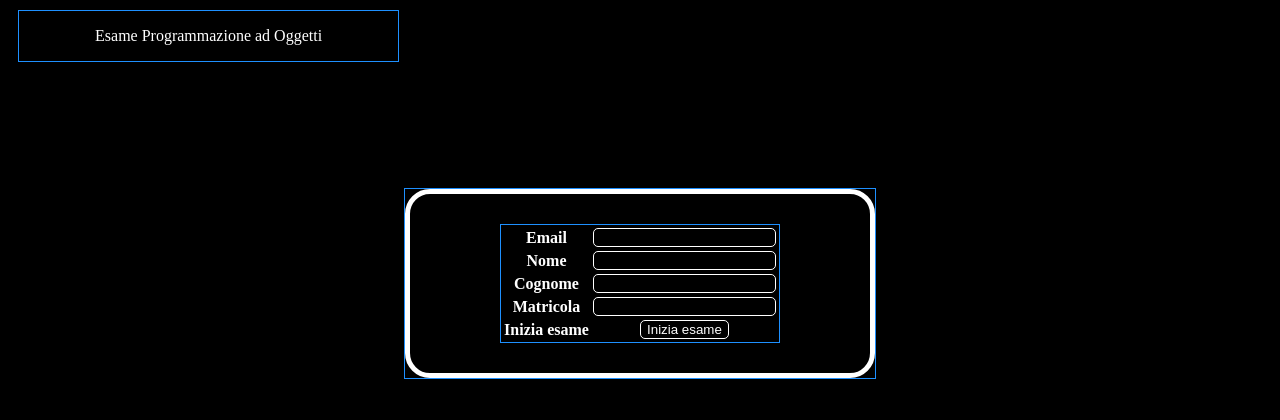
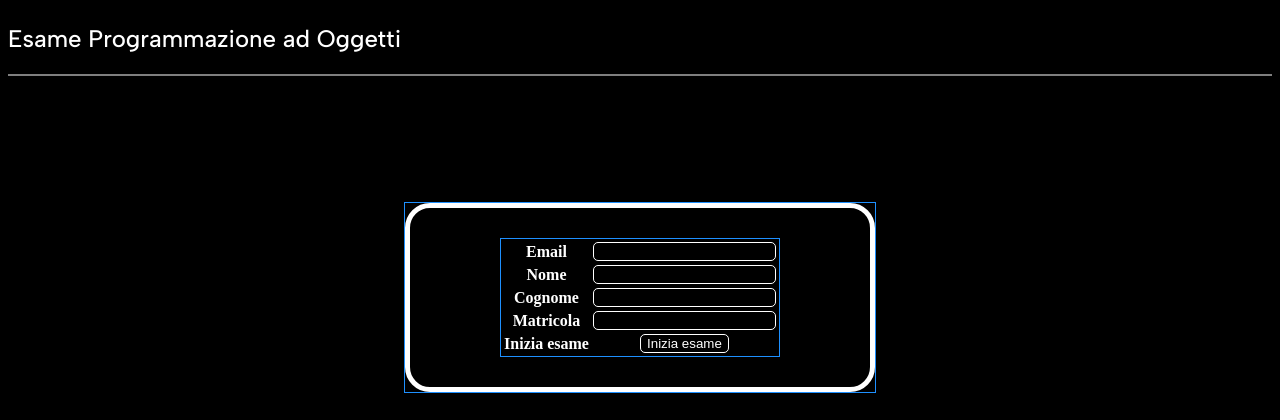
Before and after one commit to MColombari/WebCompilingExams, a Flask app: page /login in a window 1280 px wide. Shown: the top 420 px of the page. Run offline with Flask 2, Linux system fonts and the light colour scheme; lists and menus that the app fills with data are empty.

Commit message:
Improve flash popup and creation of basic toolbar.

```diff
--- a/webcompilingexams/routes.py
+++ b/webcompilingexams/routes.py
@@ -15,7 +15,7 @@ def hello_world():
 @app.route('/login', methods=['GET', 'POST'])
 def login():
     if current_user.is_authenticated:
-        flash(f'Utente già loggato', 'success')
+        flash('Utente già loggato', 'success')
         return redirect(url_for('success'))
     form = LoginForm()
     if form.validate_on_submit():
@@ -26,7 +26,7 @@ def login():
         login_user(user, True)
         next_page = request.args.get('next')
 
-        flash(f'User inserito con successo\n{user}"', 'success')
+        flash(f'User inserito con successo: "{user}"', 'success')
         if next_page:
             return redirect(next_page)  # Vai alla pagina a cui è cerrcato di andare senza il login.
         return redirect(url_for('success'))
--- a/webcompilingexams/static/main_template.css
+++ b/webcompilingexams/static/main_template.css
@@ -4,6 +4,7 @@
 
 .center_text{
     text-align: center;
+    vertical-align: center;
 }
 
 .flash-success{
@@ -15,22 +16,35 @@
 }
 
 #left_div{
+    font-family: 'Albert Sans', sans-serif;
+    font-size: 18pt;
     position: relative;
-    margin-top: 10px;
-    margin-left: 10px;
-    width: 30%;
+    margin-top: 0;
+    margin-bottom: 0;
+    width: 35%;
     height: 50px;
+    vertical-align: middle;
 }
 
 #popup_div{
     position: absolute;
     width: 30%;
-    height: 50px;
+    min-height: 40px;
     top: -50px;
     left: 0;
     right: 0;
     margin-left: auto;
     margin-right: auto;
+    padding-right: 15px;
+    padding-left: 15px;
     color: black;
     border-radius: 10px;
 }
+
+#bar_div{
+    border-bottom: 2px outset lightgray;
+    position: relative;
+    width: auto;
+    margin-right: 0;
+    height: 50px;
+}
--- a/webcompilingexams/templates/main_template.html
+++ b/webcompilingexams/templates/main_template.html
@@ -3,6 +3,9 @@
 <head>
     <meta charset="UTF-8">
 	<link rel="stylesheet" type="text/css" href="{{ url_for('static', filename='main_template.css') }}">
+	<link rel="preconnect" href="https://fonts.googleapis.com">
+	<link rel="preconnect" href="https://fonts.gstatic.com" crossorigin>
+	<link href="https://fonts.googleapis.com/css2?family=Albert+Sans:wght@500&display=swap" rel="stylesheet">
     {% if title %}
         <title> {{ title }} </title>
     {% else %}
@@ -13,18 +16,16 @@
     {% endblock %}
 </head>
 <body>
-	<div class="debug internal_div center_text" id="left_div">
-		<p>Esame Programmazione ad Oggetti</p>
+	<div id="bar_div">
+		<div id="left_div">
+			<p>Esame Programmazione ad Oggetti</p>
+		</div>
 	</div>
 	{% with messages = get_flashed_messages(with_categories=true) %}
 		{% if messages %}
-			{% for category, message in messages %}
-				<div class="center_text flash-{{ category }}" id="popup_div">
-					<p>
-						{{ message }}
-					</p>
-				</div>
-			{% endfor %}
+			<div class="center_text flash-{{ messages[0][0] }}" id="popup_div">
+				<p> {{ messages[0][1] }} </p>
+			</div>
 			<script>
                 let popup = document.getElementById("popup_div"),
                     position = -50,
@@ -33,7 +34,8 @@
                     millis = 20,
                     time_to_hold = 5000,
                     id_in = setInterval(div_in, millis),
-                    id_out;
+                    id_out,
+					div_height = popup.clientHeight + 10;
 
                 function div_in(){
                     if (position >= 10) {
@@ -52,14 +54,14 @@
 				}
 
                 function div_out(){
-                    if (position < -50) {
+                    if (position < -div_height) {
                         clearInterval(id_out);
 					}
                     speed = speed * acceleration;
                     position = position - speed;
 					popup.style.top = position + 'px';
 				}
-		</script>
+			</script>
 		{% endif %}
 	{% endwith %}
 	{% block body %}
```
